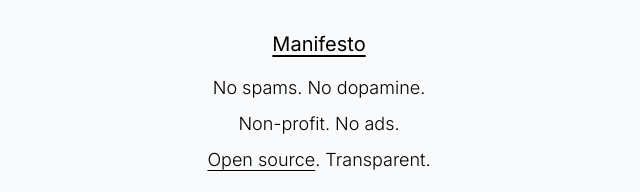
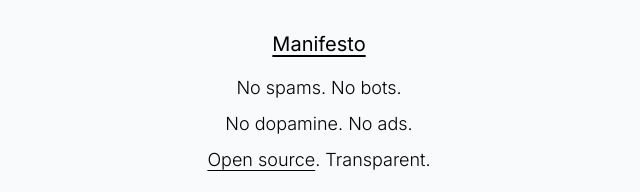
Before and after one commit to KhoiUna/platopunk, a Next.js app: page / in a window 1280 px wide. Shown: the part 384-576 px from the top of the page, without its empty margins (321-961 px from the left). Built offline with nearby package versions, Linux system fonts and the light colour scheme.

Commit message:
update UI

```diff
--- a/app/page.tsx
+++ b/app/page.tsx
@@ -17,8 +17,8 @@ export default function page() {
         <div className='mt-8 text-center'>
           <h3 className='text-xl mb-3 underline underline-offset-4'>Manifesto</h3>
           <ul className='text-lg font-light'>
-            <li className='py-1'>No spams. No dopamine.</li>
-            <li className='py-1'>Non-profit. No ads.</li>
+            <li className='py-1'>No spams. No bots.</li>
+            <li className='py-1'>No dopamine. No ads.</li>
             <li className='py-1'>
               <a className='underline underline-offset-4' href="https://github.com/KhoiUna/platopunk" target='_blank'>Open source</a>. Transparent.
             </li>
```
